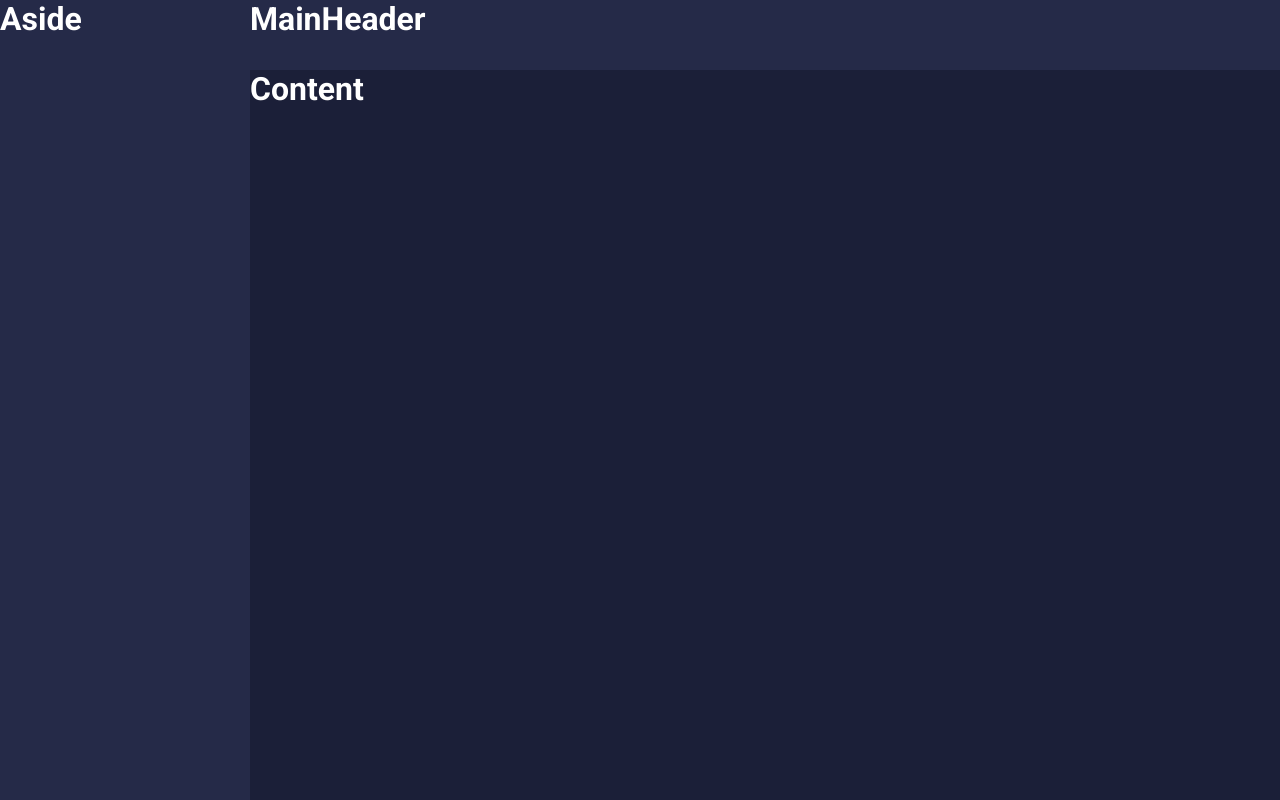
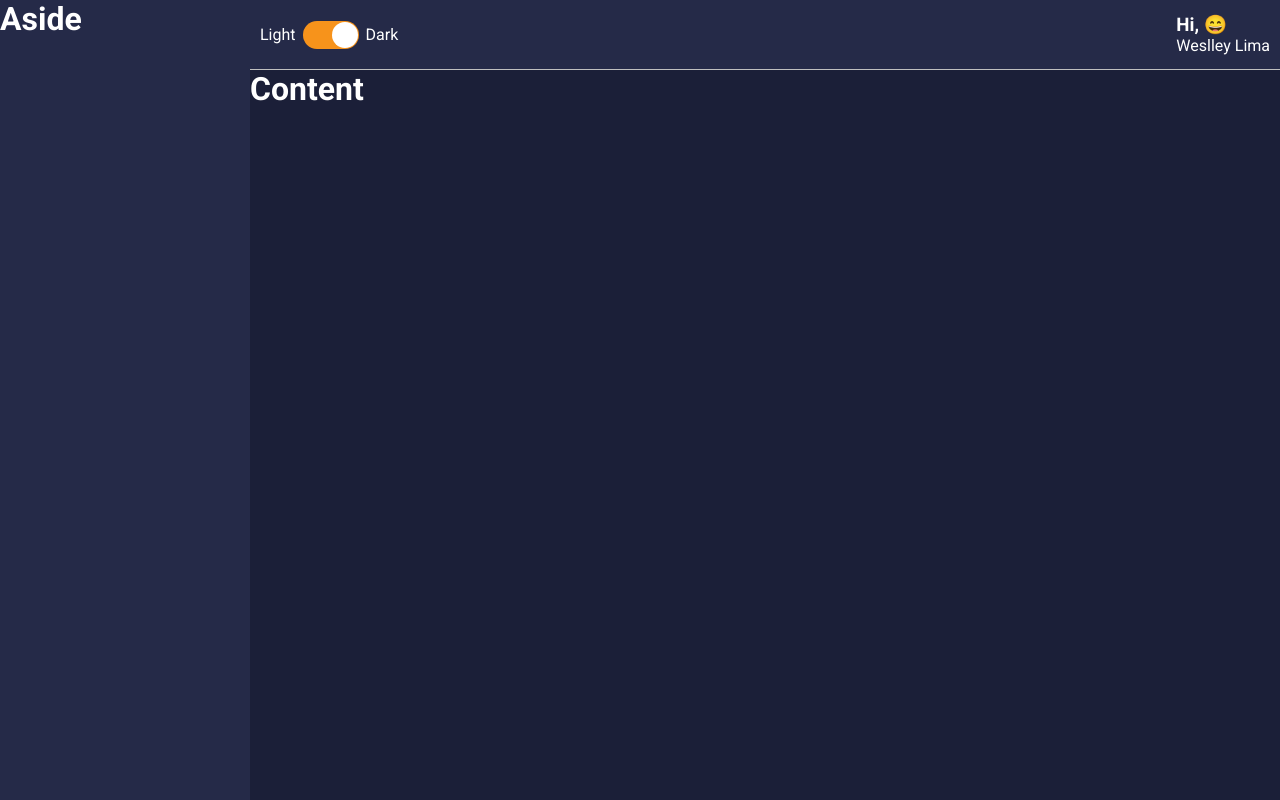
Before and after one commit to pauloWeslleY/app_dashboard, a React (Vite) app: page / in a window 1280 px wide. Built offline with nearby package versions, Linux system fonts and the light colour scheme.

Commit message:
feat: Create component toggle switch

```diff
--- a/package.json
+++ b/package.json
@@ -12,6 +12,7 @@
   "dependencies": {
     "react": "^18.2.0",
     "react-dom": "^18.2.0",
+    "react-switch": "^7.0.0",
     "styled-components": "^5.3.11"
   },
   "devDependencies": {
--- a/src/Template/Layout/styles.ts
+++ b/src/Template/Layout/styles.ts
@@ -7,7 +7,7 @@
 
   grid-template-areas:
     'Aside MainHeader'
-    'Aside Content';
+    'Aside Main';
 
   height: 100vh;
 `
--- a/src/components/Content/styles.ts
+++ b/src/components/Content/styles.ts
@@ -1,7 +1,7 @@
 import styled from 'styled-components'
 
 export const Container = styled.div`
-  grid-area: Content;
+  grid-area: Main;
 
   color: ${(props) => props.theme.colors.white};
   background-color: ${(props) => props.theme.colors.primary};
--- a/src/components/MainHeader/index.tsx
+++ b/src/components/MainHeader/index.tsx
@@ -1,10 +1,23 @@
-import React from 'react'
-import { Container } from './styles'
+import React, { useMemo } from 'react'
+import { Container, Profile, UserName, Welcome } from './styles'
+import { Toggle } from '../Toggle'
+
+import EMOJIS from '../../utils/emojis'
 
 export const MainHeader: React.FC = () => {
+  const emoji = useMemo(() => {
+    const index = Math.floor(Math.random() * EMOJIS.length)
+    return EMOJIS[index]
+  }, [])
+
   return (
     <Container>
-      <h1>MainHeader</h1>
+      <Toggle />
+
+      <Profile>
+        <Welcome>Hi, {emoji}</Welcome>
+        <UserName>Weslley Lima</UserName>
+      </Profile>
     </Container>
   )
 }
--- a/src/components/MainHeader/styles.ts
+++ b/src/components/MainHeader/styles.ts
@@ -3,6 +3,21 @@
 export const Container = styled.div`
   grid-area: MainHeader;
 
+  background-color: ${(props) => props.theme.colors.secondary};
+
+  display: flex;
+  justify-content: space-between;
+  align-items: center;
+
+  padding: 0 10px;
+
+  border-bottom: 1px solid ${(props) => props.theme.colors.gray};
+`
+
+export const Profile = styled.div`
   color: ${(props) => props.theme.colors.white};
-  background-color: ${(props) => props.theme.colors.secondary};
 `
+
+export const Welcome = styled.h3``
+
+export const UserName = styled.span``
--- /dev/null
+++ b/src/components/Toggle/index.tsx
@@ -0,0 +1,16 @@
+import React from 'react'
+
+import { Container, ToggleLabel, SwitchButton } from './styles'
+
+export const Toggle: React.FC = () => (
+  <Container>
+    <ToggleLabel>Light</ToggleLabel>
+    <SwitchButton
+      onChange={() => console.log('changed')}
+      checked
+      uncheckedIcon={false}
+      checkedIcon={false}
+    />
+    <ToggleLabel>Dark</ToggleLabel>
+  </Container>
+)
--- /dev/null
+++ b/src/components/Toggle/styles.ts
@@ -0,0 +1,20 @@
+import styled from 'styled-components'
+import Switch, { ReactSwitchProps } from 'react-switch'
+
+export const Container = styled.div`
+  display: flex;
+  align-items: center;
+`
+
+export const ToggleLabel = styled.span`
+  color: ${(props) => props.theme.colors.white};
+`
+
+export const SwitchButton = styled(Switch).attrs<ReactSwitchProps>(
+  ({ theme }) => ({
+    onColor: theme.colors.info,
+    offColor: theme.colors.warning,
+  })
+)<ReactSwitchProps>`
+  margin: 0 7px;
+`
--- /dev/null
+++ b/src/utils/emojis.ts
@@ -0,0 +1 @@
+export default ['🤑', '🤩', '😎', '😍', '😄', '😃']
```
Also changed, not shown: 1 other file (tests, documents, lock files or other folders).
